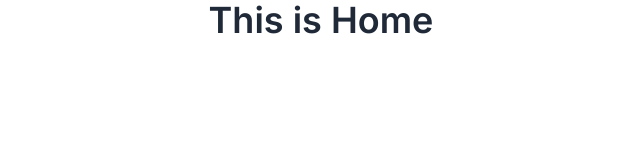
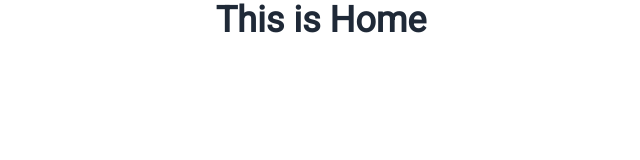
Before and after one commit to shaikTazUddin01/nextJs-core-concepts, a Next.js app: page / in a window 1280 px wide. Shown: the top 160 px of the page, without its empty margins (319-959 px from the left). Built offline with nearby package versions, Linux system fonts and the light colour scheme.

Commit message:
config next font

```diff
--- a/src/app/layout.js
+++ b/src/app/layout.js
@@ -1,7 +1,11 @@
-import { Inter } from "next/font/google";
+import {Roboto} from 'next/font/google'
 import "./globals.css";
 
-const inter = Inter({ subsets: ["latin"] });
+const roboto = Roboto({
+  weight: '400',
+  subsets: ['latin'],
+  display: 'swap',
+})
 
 export const metadata = {
   title: "Create Next App",
@@ -11,7 +15,7 @@
 export default function RootLayout({ children }) {
   return (
     <html lang="en">
-      <body className={inter.className}>{children}</body>
+      <body className={roboto.className}>{children}</body>
     </html>
   );
 }
```
